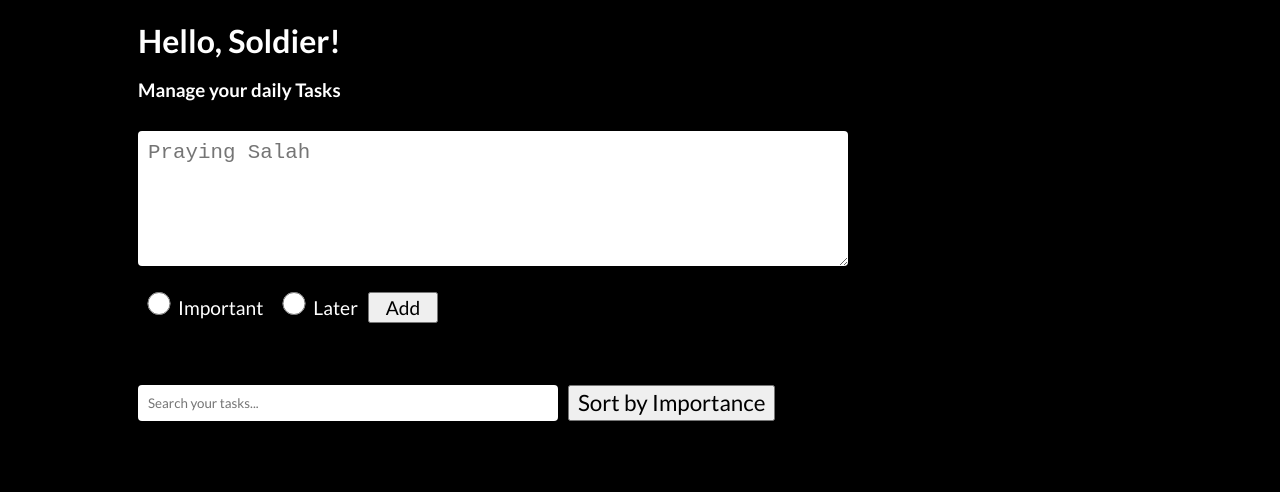
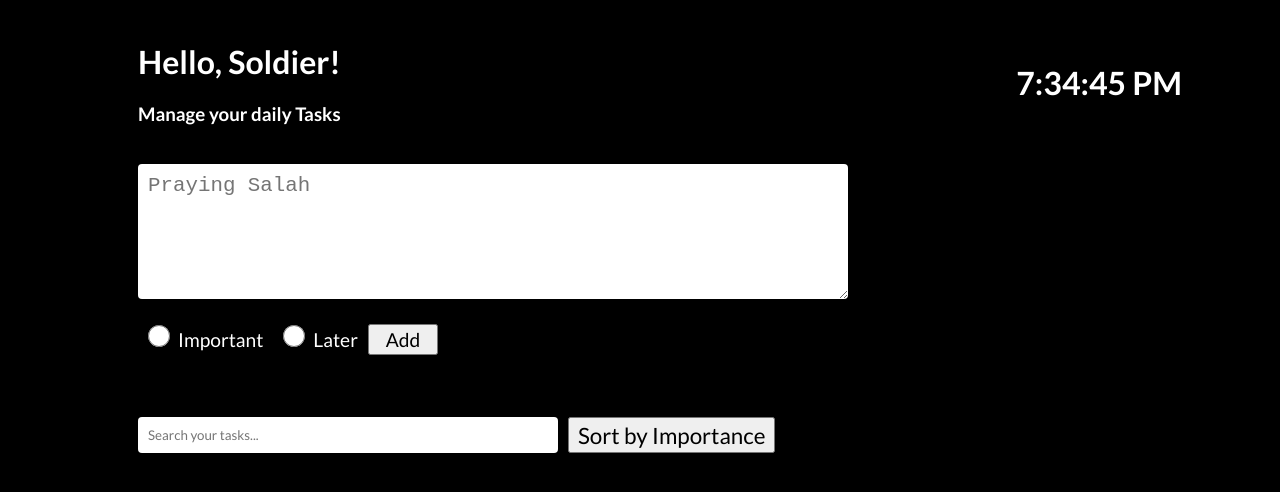
Before and after one commit to Asifmahmud436/Todo, a React (Vite) app: page / in a window 1280 px wide. Shown: the top 492 px of the page. Built offline with nearby package versions, Linux system fonts and the light colour scheme.

Commit message:
added a clock

```diff
--- a/src/App.css
+++ b/src/App.css
@@ -21,14 +21,13 @@ button{
 .header{
   max-width: 1044px;
   padding-left: 40px;
-  margin: 0 auto;
-  margin-bottom: 30px;
+  margin: 20px auto;
+  display: flex;
+  justify-content: space-between;
+  align-items: center;
 
 }
-.header h1{
-  margin-bottom: 0;
-  padding-bottom: 0;
-}
+
 form{
   max-width: 1044px;
   padding-left: 40px;
@@ -158,3 +157,9 @@ form button{
   background-color: #EF233C;
   color: white;
 }
+
+.clock{
+  text-align: center;
+  font-size: 2rem;
+  font-weight: bold;
+}
--- a/src/App.jsx
+++ b/src/App.jsx
@@ -1,11 +1,20 @@
-import { useState } from "react";
+import { useState,useEffect } from "react";
 import "./App.css";
 import { nanoid } from "nanoid";
 import Task from "./Task";
 
 function App() {
   const [tasks, setTasks] = useState([]);
+  const [date,setDate] = useState(new Date())
   const [searchedTask,setSearchedTask] = useState([])
+
+  useEffect(()=>{
+    const intervalId = setInterval(() => {
+      setDate(new Date())
+    }, 1000)
+    return () => clearInterval(intervalId);
+  },[])
+
 
   function addTask(formData) {
     let task = formData.get("task");
@@ -81,8 +90,13 @@ function App() {
     <>
       {/* header section */}
       <div className="header">
-        <h1>Hello, Soldier! </h1>
-        <h3>Manage your daily Tasks</h3>
+        <div>
+          <h1>Hello, Soldier! </h1>
+          <h3>Manage your daily Tasks</h3>
+        </div>
+        <h4 className="clock">
+            {date.toLocaleTimeString()}
+        </h4>
       </div>
 
       {/* task form */}
```
